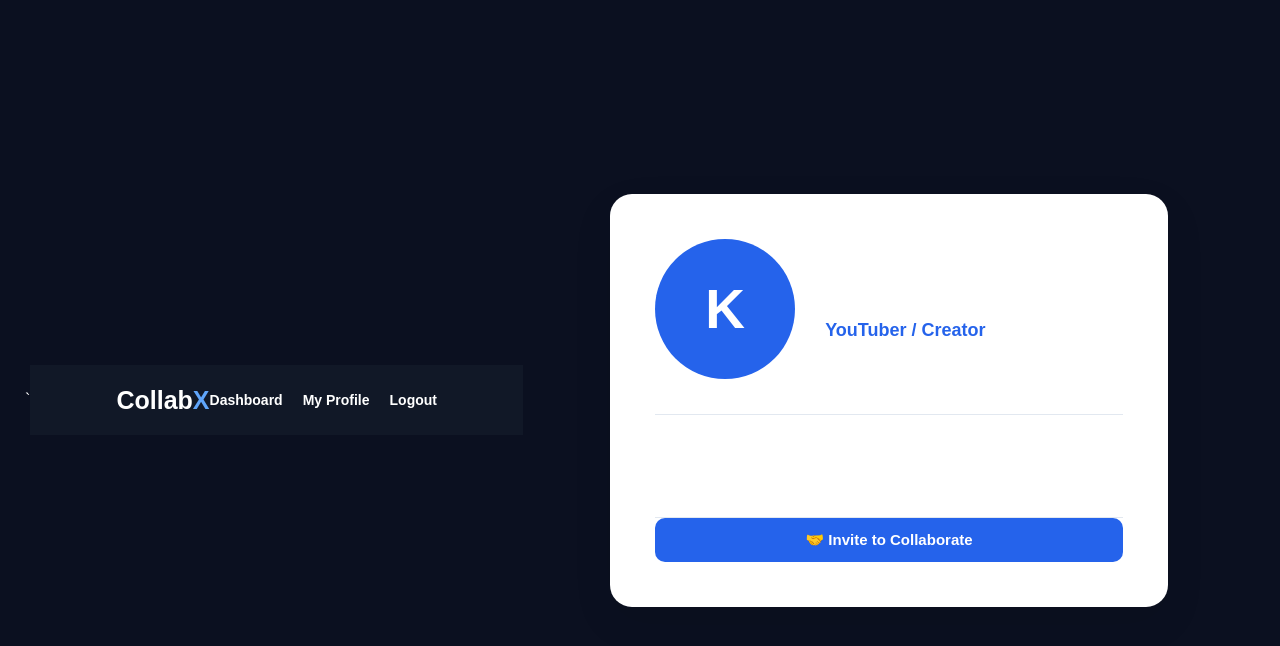
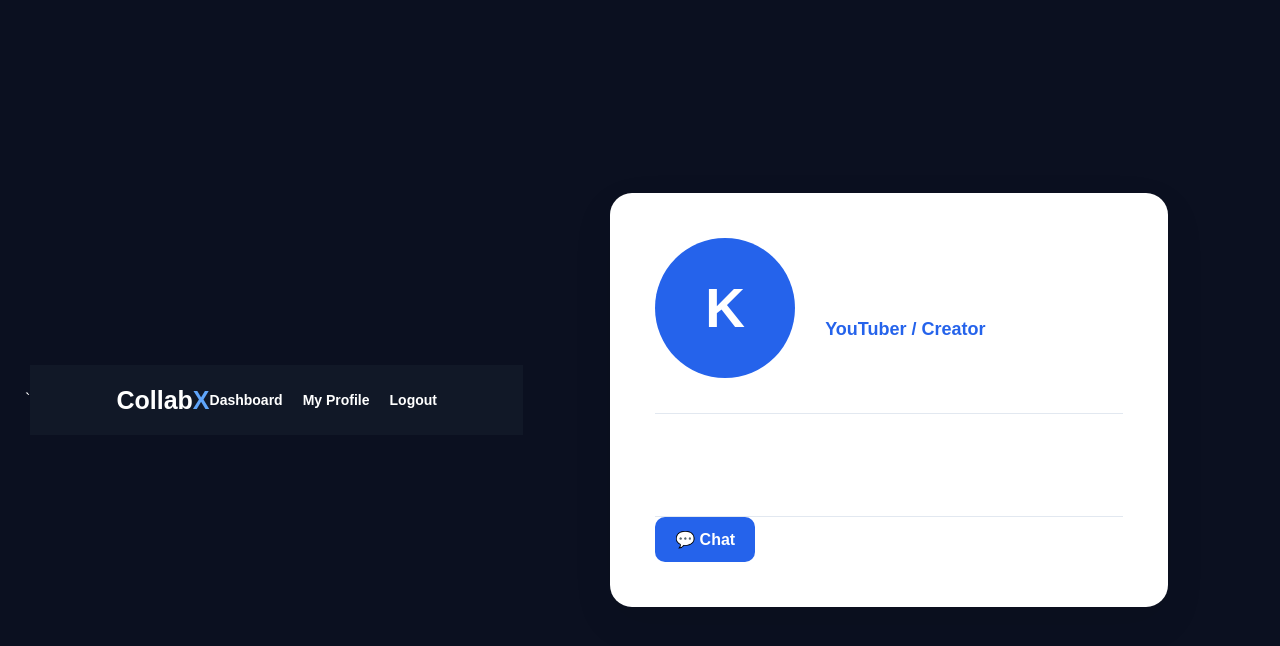
Before and after one commit to laishettikarthik-tech/collabX, a Flask app: page /profile/1 in a window 1280 px wide. Shown: the top 646 px of the page. Run offline with Flask 3, Linux system fonts and the light colour scheme; data comes from the database, SQL or seed files in the repository.

Commit message:
fix: enable collaborator chat

```diff
--- a/templates/profile.html
+++ b/templates/profile.html
@@ -293,14 +293,12 @@
 
         {% if session["user_id"] != user["id"] %}
 
-        <button
-            class="primary-button"
-            onclick="alert('Collaboration invitations will be added in Phase 3!')"
-        >
-
-            🤝 Invite to Collaborate
-
-        </button>
+        <a
+               href="{{ url_for('chat', user_id=user['id']) }}"
+               class="primary-button"
+     >
+    💬 Chat
+        </a>
 
         {% endif %}
 
```
Also changed, not shown: templates/chat.html (line endings or trailing spaces).
